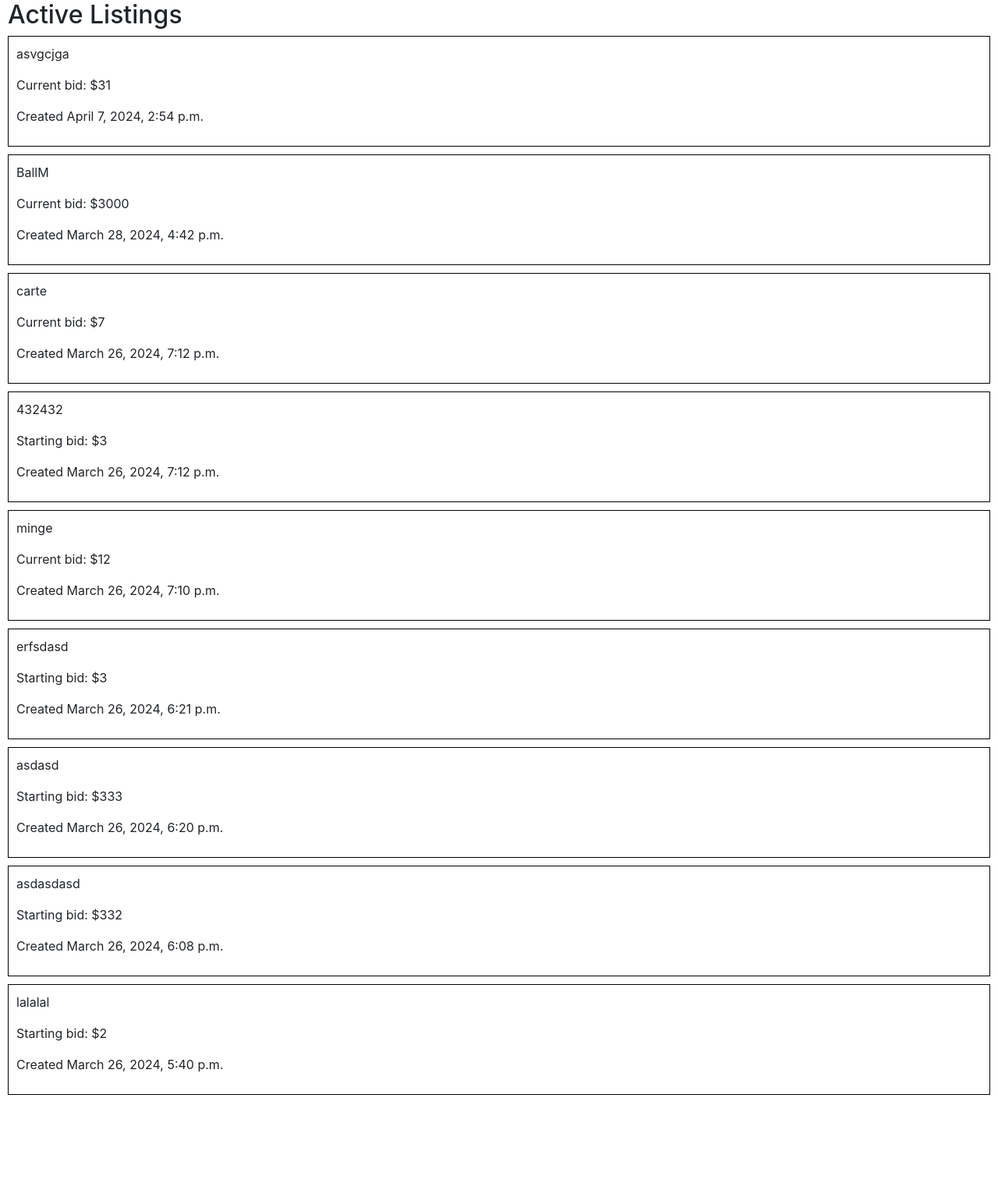
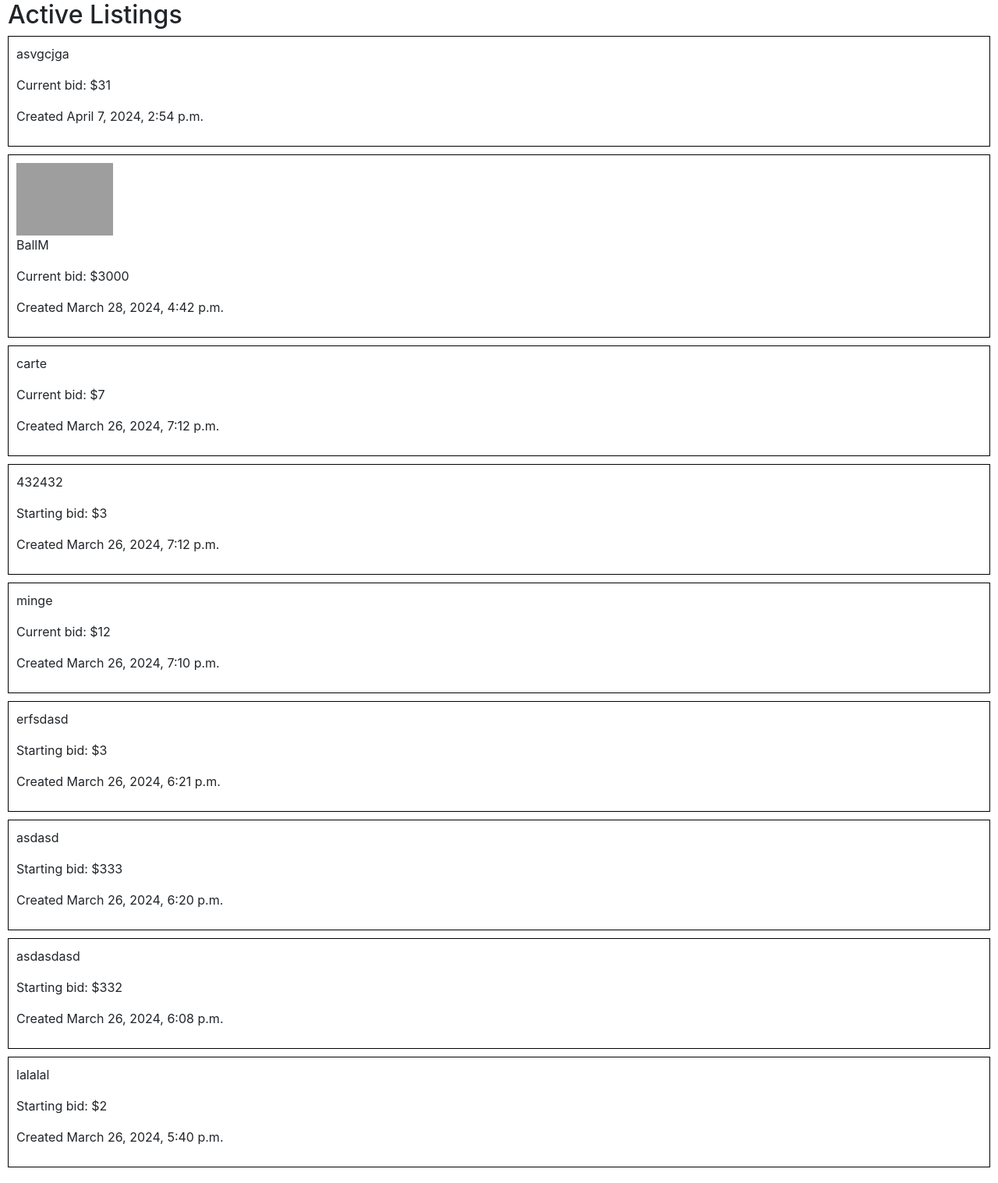
Before and after one commit to mihaiFilipoiu/commerce, a Django app: page / in a window 1280 px wide. Shown: the part 163-1680 px from the top of the page at 78% size. Before the commit the page ends 1567 px from the top, so only its background shows below. Run offline with Django 3.2, Linux system fonts and the light colour scheme; data comes from the database, SQL or seed files in the repository; both versions use the stored data as it was after the commit; some libraries are stand-ins or nearby versions; grey boxes are pictures that could not be loaded.

Commit message:
listing + index page: display image if it's the case

```diff
--- a/auctions/templates/auctions/index.html
+++ b/auctions/templates/auctions/index.html
@@ -7,6 +7,12 @@
         {% for auction in auctions %}
             <a href="{% url 'listing_view' auction.id%}" class="auction-link">
                 <div class="auction">
+                    <div>
+                        {% if auction.image_url %}
+                            <img src="{{ auction.image_url }}" alt="{{ auction.title }}" style="width: 10%; height: 10%;">
+                        {% endif %}
+                    </div>
+                    <div>
                         <p>{{ auction.title }}</p>
                         {% if auction.highest_bid %}
                             <p>Current bid: ${{ auction.highest_bid }}</p>
@@ -15,6 +21,7 @@
                         {% endif %}
                         <p>Created {{ auction.date_created }}</p>
                     </div>
+                </div>
             </a>
         {% endfor %}
     </div>
--- a/auctions/templates/auctions/listing_page.html
+++ b/auctions/templates/auctions/listing_page.html
@@ -15,6 +15,10 @@
             </form>
         {% endif %}
     {% endif %}
+
+    <div>
+        <img src="{{ auction.image_url }}" alt="{{ auction.title }}" style="width: 20%; height: 20%;">
+    </div>
     <div>
         <p>{{ auction.description }}</p>
         {% if current_bid %}
```
Also changed, not shown: db.sqlite3. Lines whose indentation alone changed are shown as unchanged.
